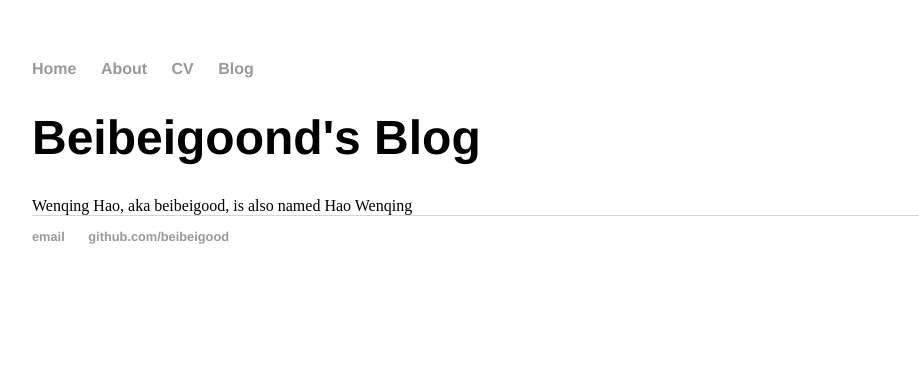
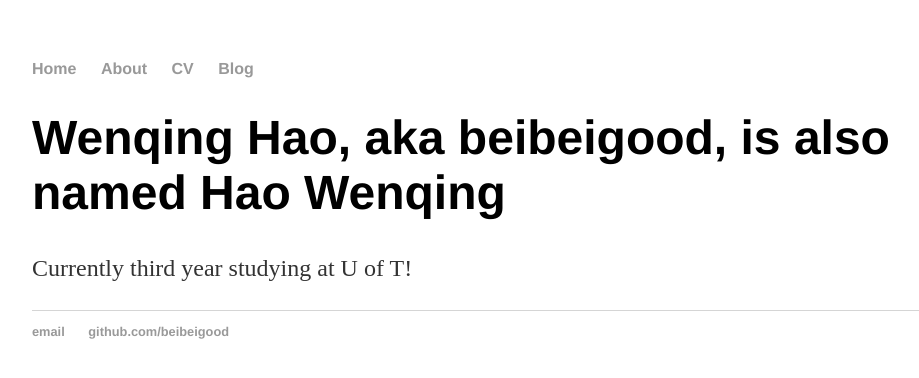
Before and after one commit to beibeigood/beibeigood.github.io, a Jekyll site: the page built from about/index.html, in a window 1280 px wide. Shown: the top 378 px of the page, without its empty margins (160-1079 px from the left). Built offline with Jekyll 4.4.1, drawn with Linux system fonts in a browser that asks for light colours.

Commit message:
Update index.html

```diff
--- a/about/index.html
+++ b/about/index.html
@@ -1,6 +1,8 @@
 ---
 layout: default
-title: Beibeigoond's Blog
+title: About Beibeigood
 ---
-	<h1>{{ page.title }}</h1>
-	Wenqing Hao, aka beibeigood, is also named Hao Wenqing
+<div class="blurb">
+	<h1>Wenqing Hao, aka beibeigood, is also named Hao Wenqing</h1>
+	<p>Currently third year studying at U of T!</p>
+</div><!-- /.blurb -->
```
